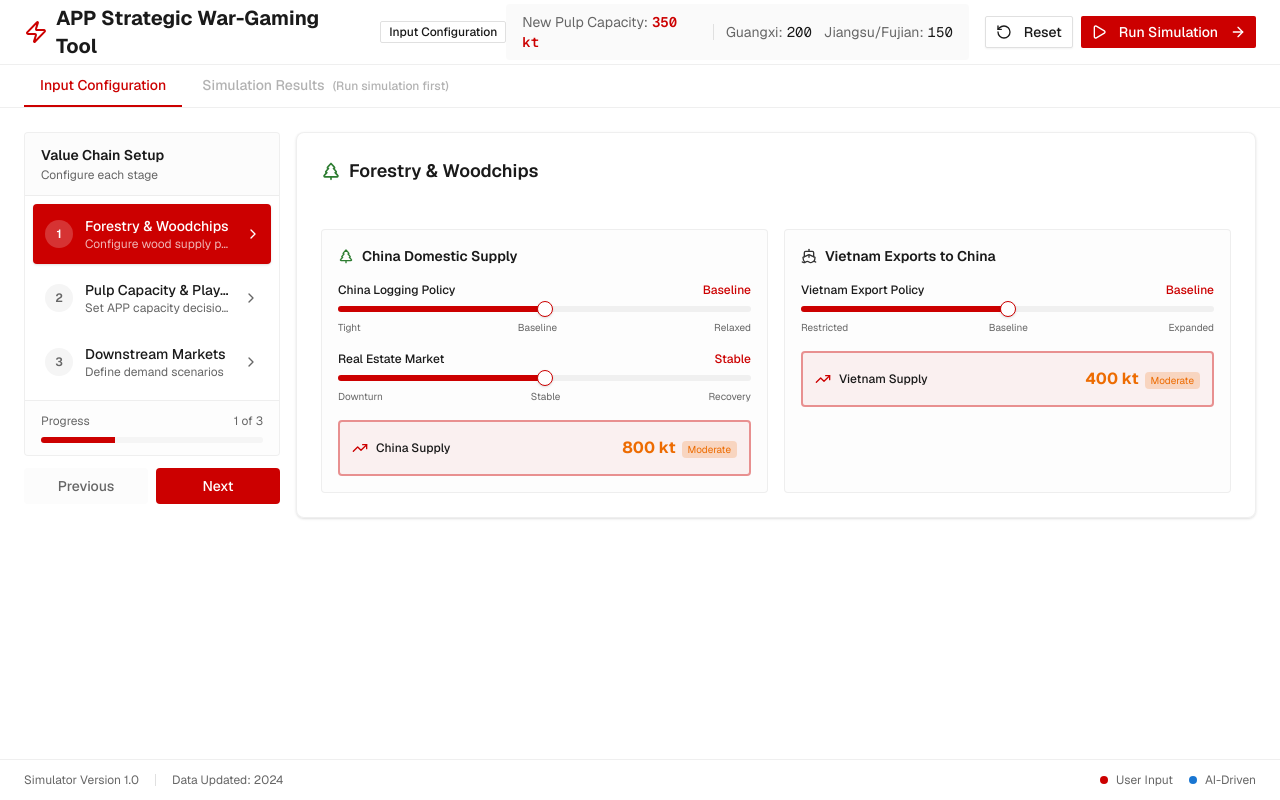
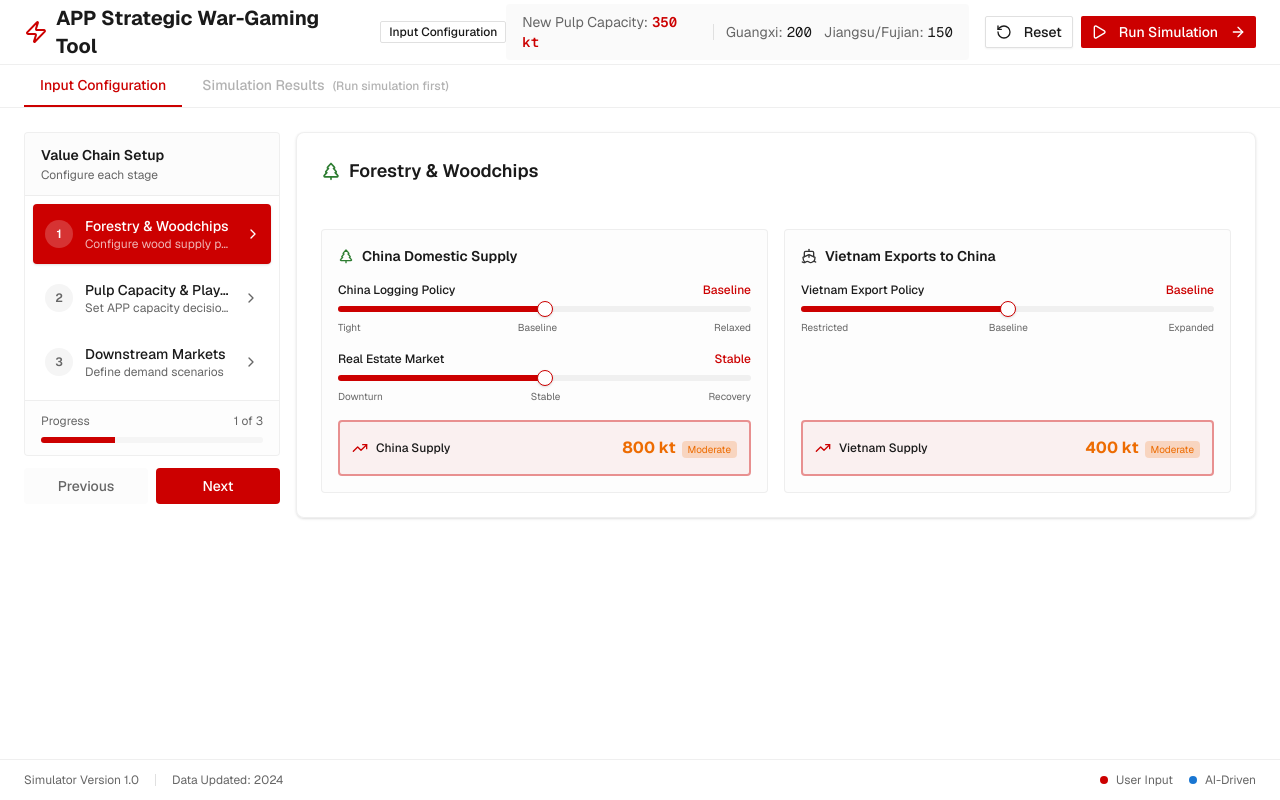
Before and after one commit to HanyuDesign/v0-APP-Group-CD-Dashboard, a Next.js app: page / in a window 1280 px wide. Built offline with nearby package versions, Linux system fonts and the light colour scheme.

Commit message:
fix: standardize block heights using flexbox\n\nEnsure equal heights for China and Vietnam blocks with flexbox layout.

```diff
--- a/components/war-game/modules/ForestryModule.tsx
+++ b/components/war-game/modules/ForestryModule.tsx
@@ -86,13 +86,13 @@ export function ForestryModule({
       <CardContent>
         <div className="grid grid-cols-2 gap-4">
           {/* China Block */}
-          <div className="rounded-lg border border-border/50 bg-secondary/20 p-4">
+          <div className="rounded-lg border border-border/50 bg-secondary/20 p-4 flex flex-col">
             <div className="flex items-center gap-2 mb-4">
               <TreePine className="h-4 w-4 text-success" />
               <h3 className="font-semibold text-sm">China Domestic Supply</h3>
             </div>
 
-            <div className="space-y-4">
+            <div className="flex-1 space-y-4">
               {/* China Logging Policy Slider */}
               <div className="space-y-2">
                 <div className="flex items-center justify-between">
@@ -136,9 +136,10 @@ export function ForestryModule({
                   <span>Recovery</span>
                 </div>
               </div>
+            </div>
 
-              {/* China Woodchip Supply */}
-              <div className="rounded-lg border-2 border-primary/40 bg-primary/5 p-3 mt-2 h-14 flex items-center justify-between">
+            {/* China Woodchip Supply - Always at bottom */}
+            <div className="rounded-lg border-2 border-primary/40 bg-primary/5 p-3 mt-4 h-14 flex items-center justify-between">
               <div className="flex items-center gap-2">
                 <TrendingUp className="h-4 w-4 text-primary" />
                 <span className="text-xs font-medium">China Supply</span>
@@ -163,16 +164,15 @@ export function ForestryModule({
               </div>
             </div>
           </div>
-          </div>
 
           {/* Vietnam Block */}
-          <div className="rounded-lg border border-border/50 bg-secondary/20 p-4">
+          <div className="rounded-lg border border-border/50 bg-secondary/20 p-4 flex flex-col">
             <div className="flex items-center gap-2 mb-4">
               <Ship className="h-4 w-4 text-chart-2" />
               <h3 className="font-semibold text-sm">Vietnam Exports to China</h3>
             </div>
 
-            <div className="space-y-4">
+            <div className="flex-1 space-y-4">
               {/* Vietnam Export Policy Slider */}
               <div className="space-y-2">
                 <div className="flex items-center justify-between">
@@ -194,9 +194,10 @@ export function ForestryModule({
                   <span>Expanded</span>
                 </div>
               </div>
+            </div>
 
-              {/* Vietnam Woodchip Supply */}
-              <div className="rounded-lg border-2 border-primary/40 bg-primary/5 p-3 mt-2 h-14 flex items-center justify-between">
+            {/* Vietnam Woodchip Supply - Always at bottom */}
+            <div className="rounded-lg border-2 border-primary/40 bg-primary/5 p-3 mt-4 h-14 flex items-center justify-between">
               <div className="flex items-center gap-2">
                 <TrendingUp className="h-4 w-4 text-primary" />
                 <span className="text-xs font-medium">Vietnam Supply</span>
@@ -222,7 +223,6 @@ export function ForestryModule({
             </div>
           </div>
         </div>
-        </div>
       </CardContent>
     </Card>
   )
```
Lines whose indentation alone changed are shown as unchanged.
